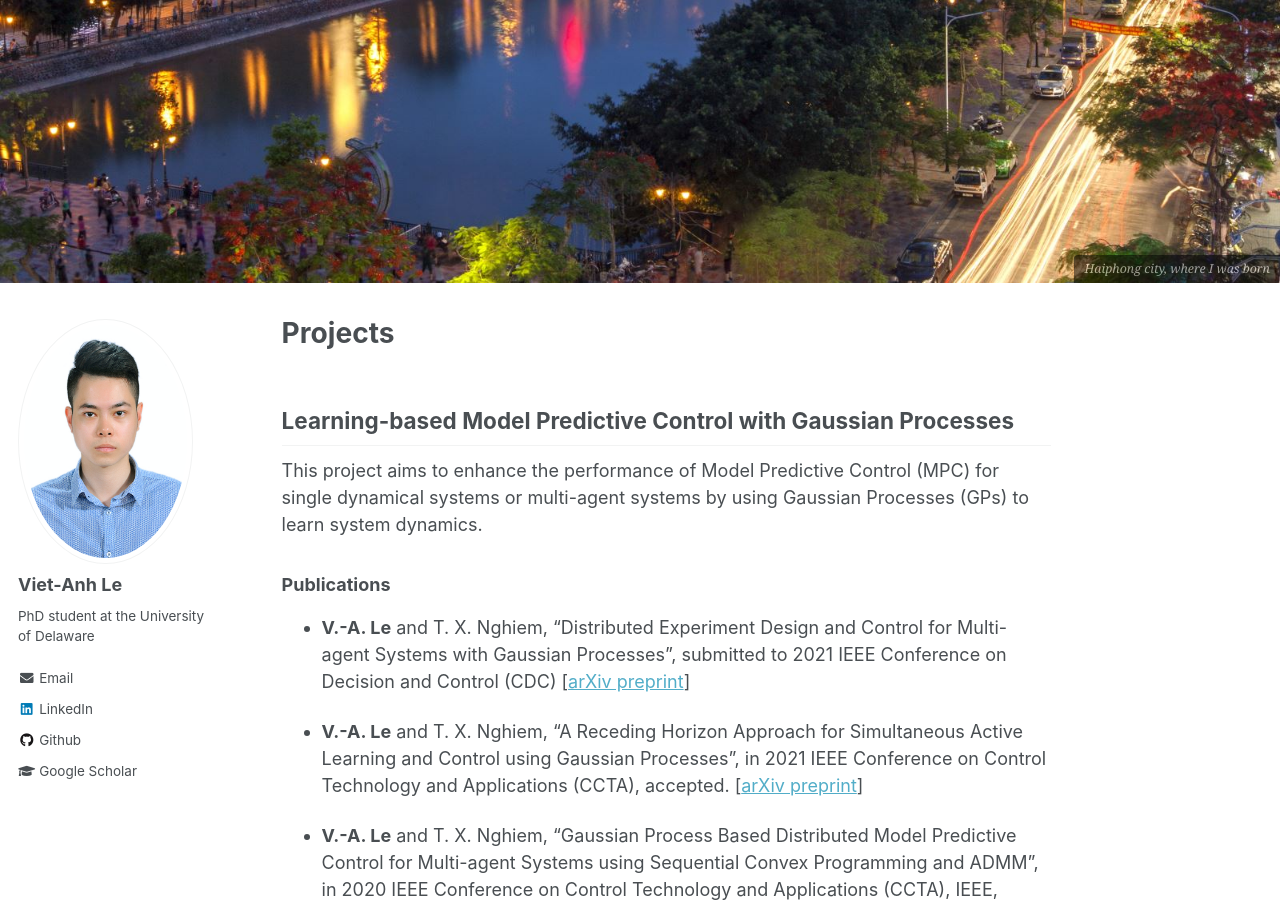
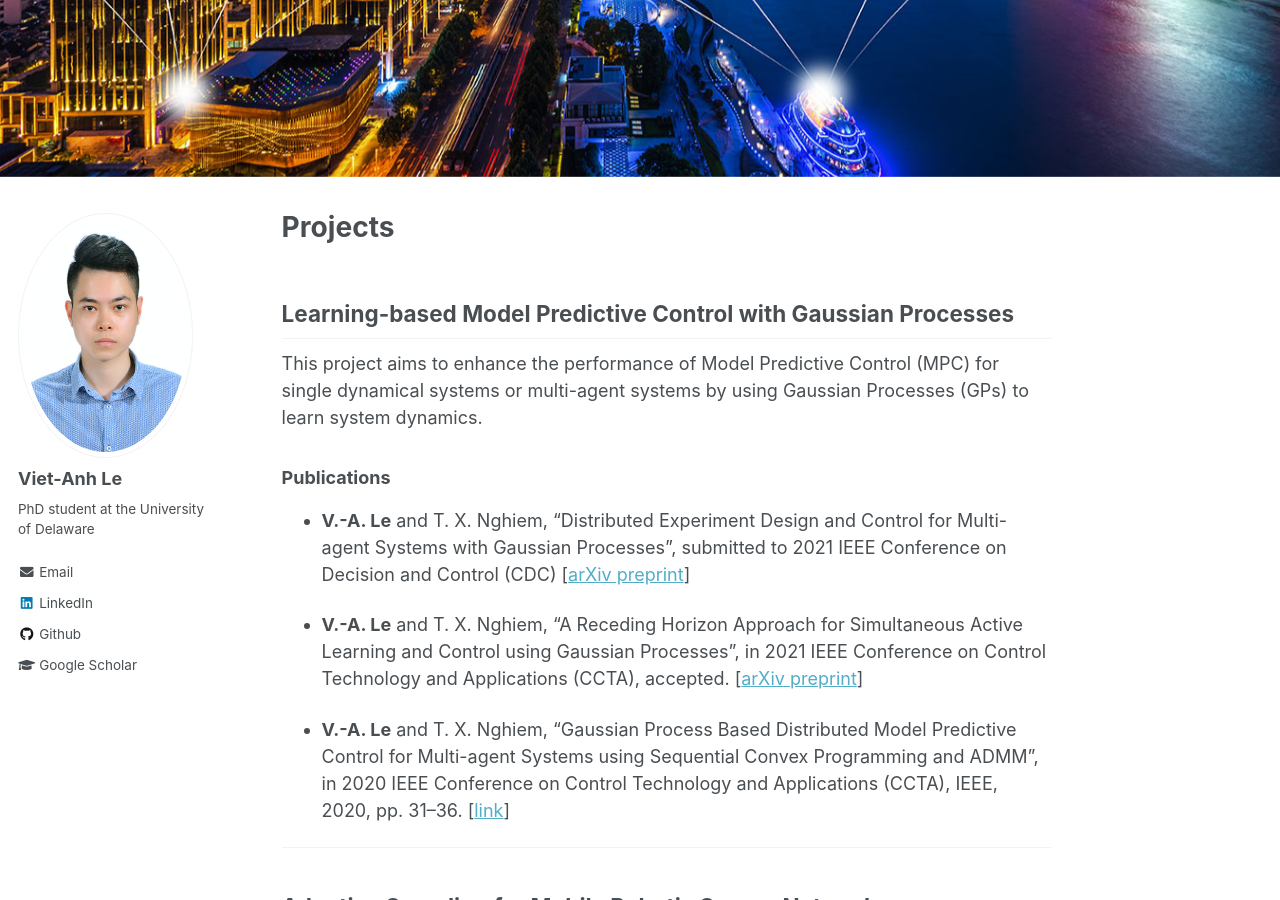
Before and after one commit to vietanhle0101/vietanhle0101.github.io, a Jekyll site: the page built from _pages/projects.md, in a window 1280 px wide and 900 px high, scrolled down 569 px. Built offline with Jekyll 4.4.1, drawn with Linux system fonts in a browser that asks for light colours.

```diff
--- a/_pages/projects.md
+++ b/_pages/projects.md
@@ -2,9 +2,8 @@
 layout: single
 title: "Projects"
 header:
-  image: hp.png
-  caption: "*Haiphong city, where I was born*"
-permalink: /research/
+  image: smartcities.png
+  permalink: /research/
 author_profile: true
 ---
 
```
Also changed, not shown: _pages/about.md (+3 -0 lines), images/smartcities.png (added).
